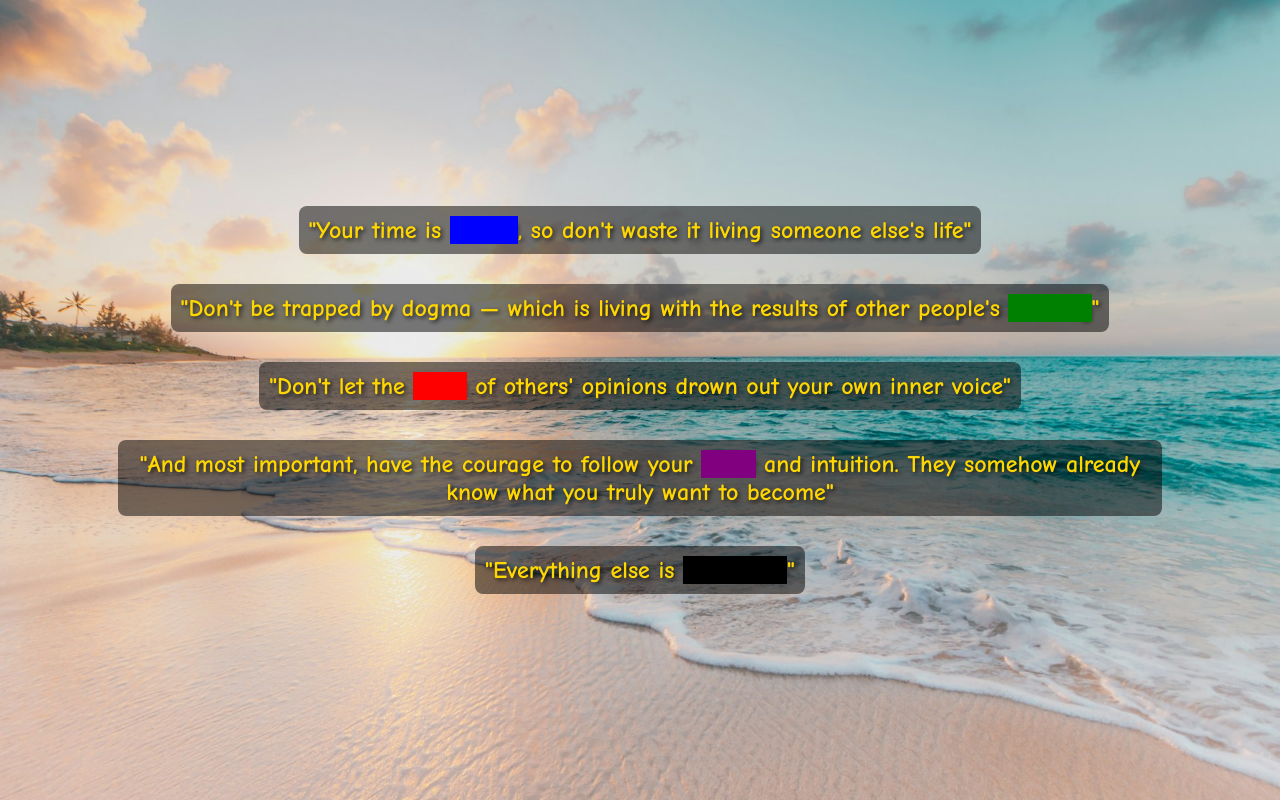
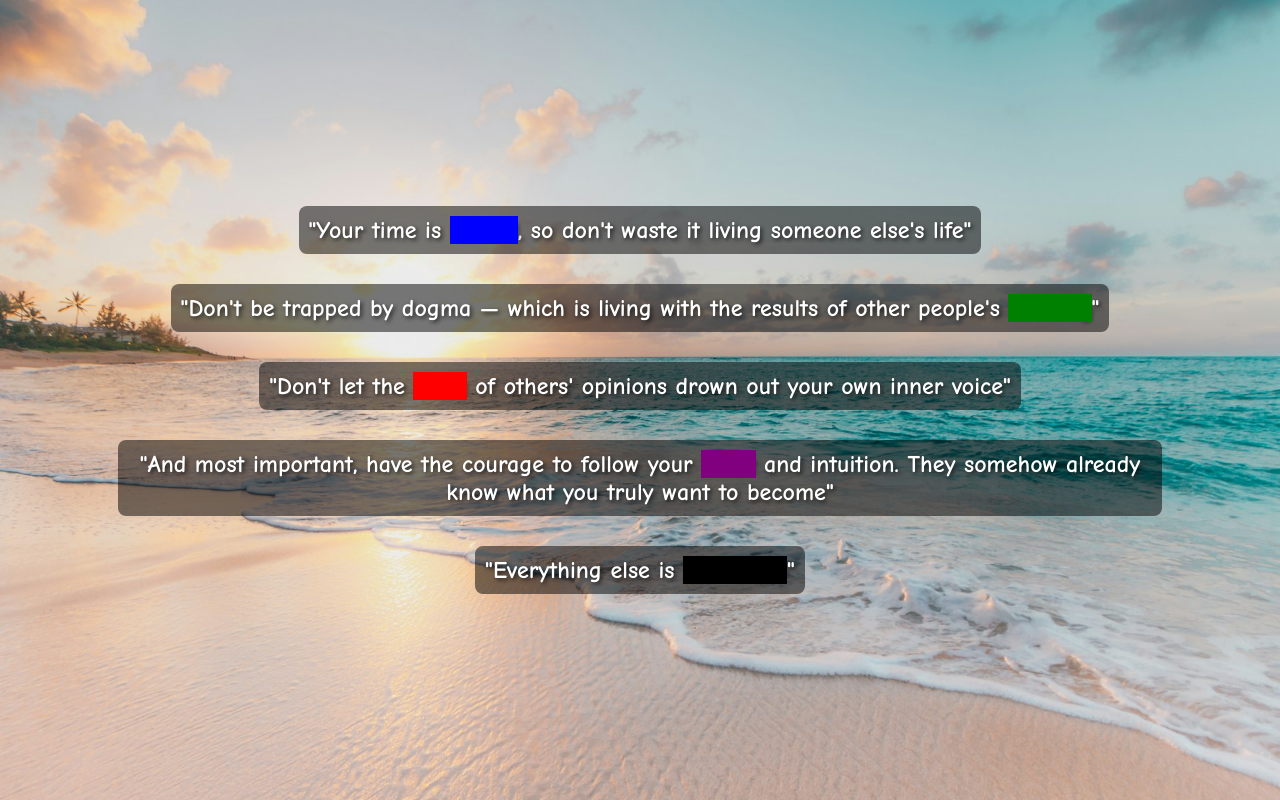
Before and after one commit to ferhat113/jobs_webapp, a plain HTML site: page index.html in a window 1280 px wide. Drawn offline with Linux system fonts and the light colour scheme.

Commit message:
Update style.css
Changing text color to white

```diff
--- a/style.css
+++ b/style.css
@@ -10,7 +10,7 @@ body {
     justify-content: center;
     align-items: center;
     font-family: "Comic Sans MS", "Comic Sans", cursive;
-    color: #FFD700; /* Golden yellow text color */
+    color: #FFFFFF; /* White text color */
     text-shadow: 2px 2px 4px rgba(0, 0, 0, 0.7);
 }
 p {
```
